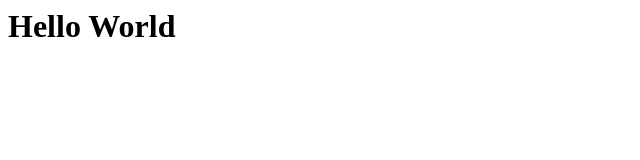
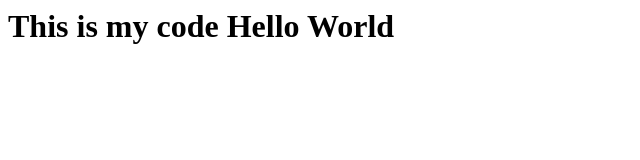
Before and after one commit to Sourabh-Ambhore/test, a plain HTML site: page index.html in a window 1280 px wide. Shown: the whole page, without its empty margins (0-640 px from the left). Drawn offline with Linux system fonts and the light colour scheme.

Commit message:
code changed by sourabh

```diff
--- a/index.html
+++ b/index.html
@@ -1,5 +1,5 @@
 <h1>
 
-	Hello World
+This is my code	Hello World
 
 <h1/>
```
